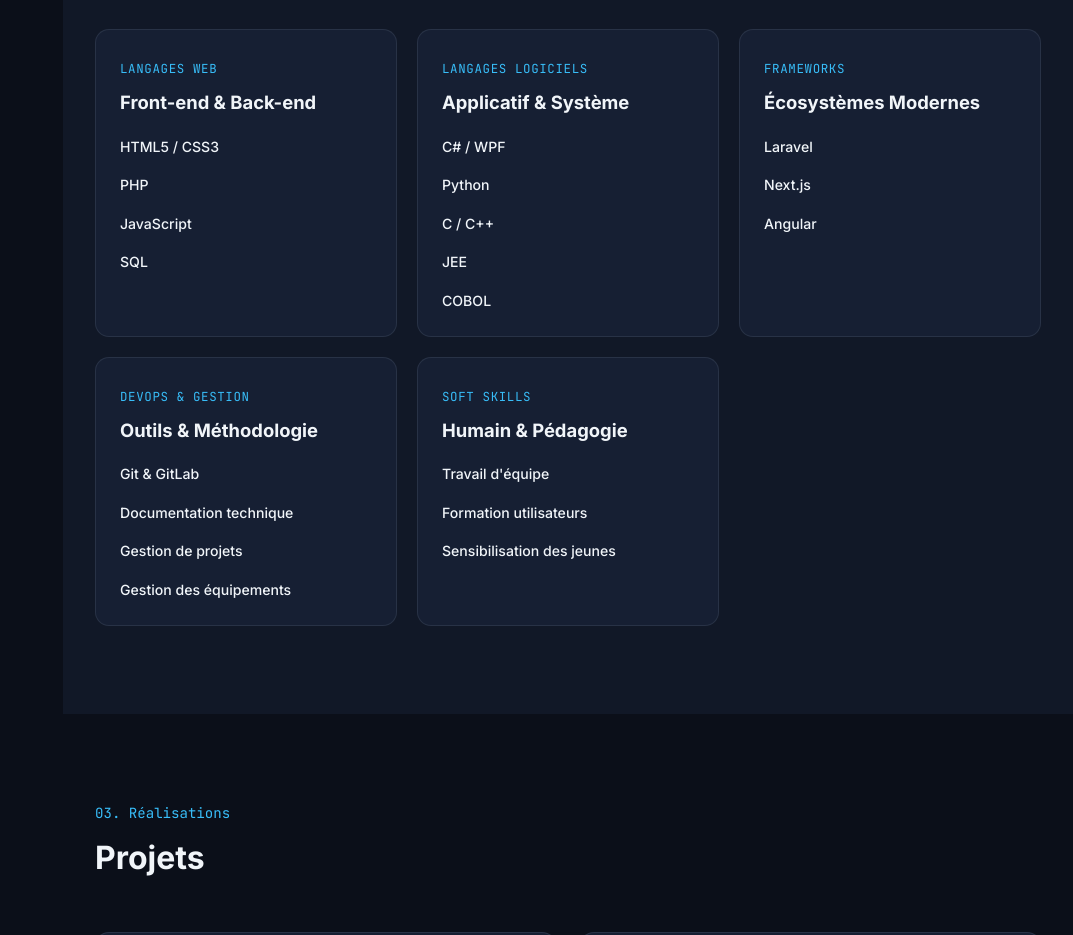
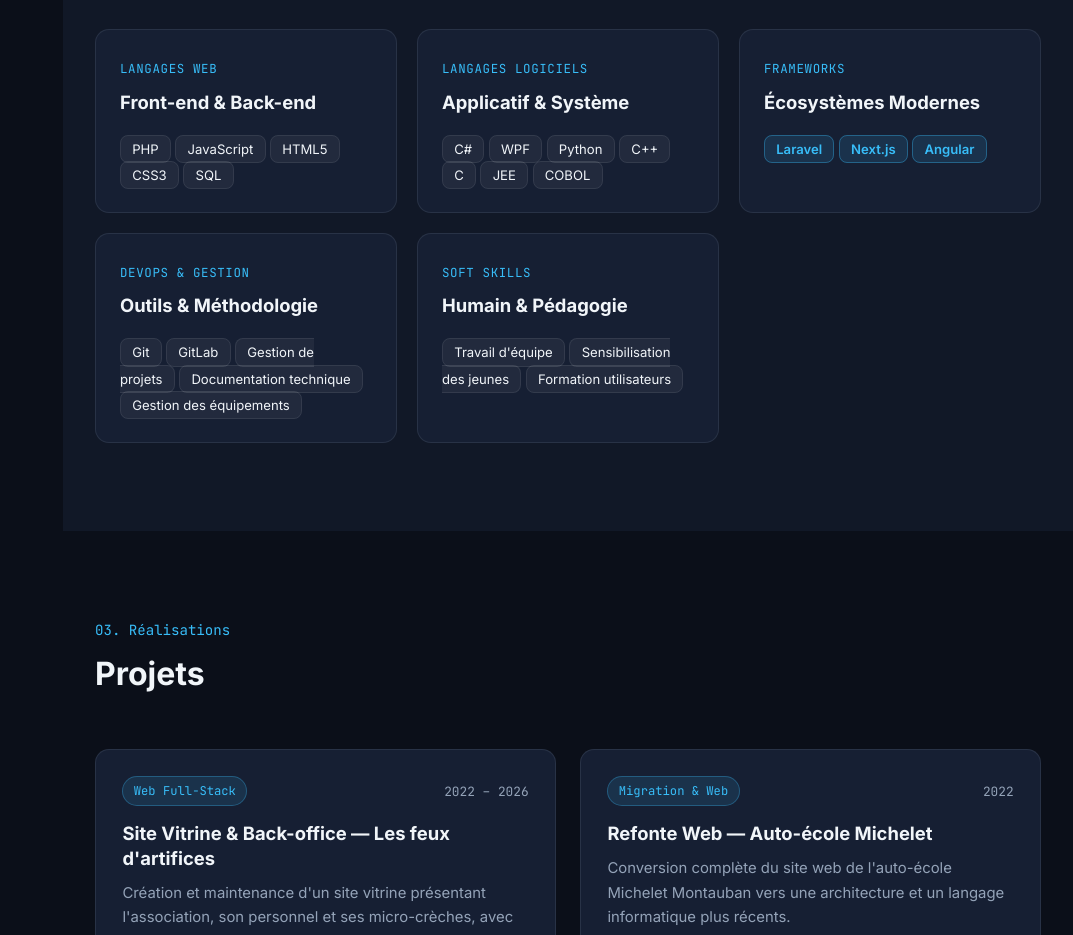
Before and after one commit to vincent-gautier/portfolio, a plain HTML site: page index.html in a window 1280 px wide. Shown: the part 1904-2839 px from the top of the page, without its empty margins (207-1280 px from the left). Drawn offline with Linux system fonts and the light colour scheme.

Commit message:
Update index.html

```diff
--- a/index.html
+++ b/index.html
@@ -191,68 +191,34 @@
         </div>
 
         <div class="skills-grid" id="skills-grid">
-          <!-- Langages Web -->
+        <!-- Langages -->
         <div class="skill-card" data-category="langages">
           <div class="skill-card-header">
             <span class="skill-category-badge">Langages Web</span>
           </div>
           <h3>Front-end &amp; Back-end</h3>
-            <div class="skill-list">
-              <div class="skill-item">
-                <div class="skill-info">
-                  <span class="skill-name">HTML5 / CSS3</span>
-                </div>
-              </div>
-              <div class="skill-item">
-                <div class="skill-info">
-                  <span class="skill-name">PHP</span>
-                </div>
-              </div>
-              <div class="skill-item">
-                <div class="skill-info">
-                  <span class="skill-name">JavaScript</span>
-                </div>
-              </div>
-              <div class="skill-item">
-                <div class="skill-info">
-                  <span class="skill-name">SQL</span>
-                </div>
-              </div>
+          <div class="tag-cloud">
+            <span class="tech-tag">PHP</span>
+            <span class="tech-tag">JavaScript</span>
+            <span class="tech-tag">HTML5</span>
+            <span class="tech-tag">CSS3</span>
+            <span class="tech-tag">SQL</span>
           </div>
         </div>
 
-          <!-- Langages Logiciels -->
         <div class="skill-card" data-category="langages">
           <div class="skill-card-header">
             <span class="skill-category-badge">Langages Logiciels</span>
           </div>
           <h3>Applicatif &amp; Système</h3>
-            <div class="skill-list">
-              <div class="skill-item">
-                <div class="skill-info">
-                  <span class="skill-name">C# / WPF</span>
-                </div>
-              </div>
-              <div class="skill-item">
-                <div class="skill-info">
-                  <span class="skill-name">Python</span>
-                </div>
-              </div>
-              <div class="skill-item">
-                <div class="skill-info">
-                  <span class="skill-name">C / C++</span>
-                </div>
-              </div>
-              <div class="skill-item">
-                <div class="skill-info">
-                  <span class="skill-name">JEE</span>
-                </div>
-              </div>
-              <div class="skill-item">
-                <div class="skill-info">
-                  <span class="skill-name">COBOL</span>
-                </div>
-              </div>
+          <div class="tag-cloud">
+            <span class="tech-tag">C#</span>
+            <span class="tech-tag">WPF</span>
+            <span class="tech-tag">Python</span>
+            <span class="tech-tag">C++</span>
+            <span class="tech-tag">C</span>
+            <span class="tech-tag">JEE</span>
+            <span class="tech-tag">COBOL</span>
           </div>
         </div>
 
@@ -262,22 +228,10 @@
             <span class="skill-category-badge">Frameworks</span>
           </div>
           <h3>Écosystèmes Modernes</h3>
-            <div class="skill-list">
-              <div class="skill-item">
-                <div class="skill-info">
-                  <span class="skill-name">Laravel</span>
-                </div>
-              </div>
-              <div class="skill-item">
-                <div class="skill-info">
-                  <span class="skill-name">Next.js</span>
-                </div>
-              </div>
-              <div class="skill-item">
-                <div class="skill-info">
-                  <span class="skill-name">Angular</span>
-                </div>
-              </div>
+          <div class="tag-cloud">
+            <span class="tech-tag highlight">Laravel</span>
+            <span class="tech-tag highlight">Next.js</span>
+            <span class="tech-tag highlight">Angular</span>
           </div>
         </div>
 
@@ -287,52 +241,24 @@
             <span class="skill-category-badge">DevOps &amp; Gestion</span>
           </div>
           <h3>Outils &amp; Méthodologie</h3>
-            <div class="skill-list">
-              <div class="skill-item">
-                <div class="skill-info">
-                  <span class="skill-name">Git &amp; GitLab</span>
-                </div>
-              </div>
-              <div class="skill-item">
-                <div class="skill-info">
-                  <span class="skill-name">Documentation technique</span>
-                </div>
-              </div>
-              <div class="skill-item">
-                <div class="skill-info">
-                  <span class="skill-name">Gestion de projets</span>
-                </div>
-              </div>
-              <div class="skill-item">
-                <div class="skill-info">
-                  <span class="skill-name">Gestion des équipements</span>
-                </div>
-              </div>
+          <div class="tag-cloud">
+            <span class="tech-tag">Git</span>
+            <span class="tech-tag">GitLab</span>
+            <span class="tech-tag">Gestion de projets</span>
+            <span class="tech-tag">Documentation technique</span>
+            <span class="tech-tag">Gestion des équipements</span>
           </div>
         </div>
 
-          <!-- Soft Skills -->
         <div class="skill-card" data-category="outils">
           <div class="skill-card-header">
             <span class="skill-category-badge">Soft Skills</span>
           </div>
           <h3>Humain &amp; Pédagogie</h3>
-            <div class="skill-list">
-              <div class="skill-item">
-                <div class="skill-info">
-                  <span class="skill-name">Travail d'équipe</span>
-                </div>
-              </div>
-              <div class="skill-item">
-                <div class="skill-info">
-                  <span class="skill-name">Formation utilisateurs</span>
-                </div>
-              </div>
-              <div class="skill-item">
-                <div class="skill-info">
-                  <span class="skill-name">Sensibilisation des jeunes</span>
-                </div>
-              </div>
+          <div class="tag-cloud">
+            <span class="tech-tag">Travail d'équipe</span>
+            <span class="tech-tag">Sensibilisation des jeunes</span>
+            <span class="tech-tag">Formation utilisateurs</span>
           </div>
         </div>
       </div>
```
Lines whose indentation alone changed are shown as unchanged.
